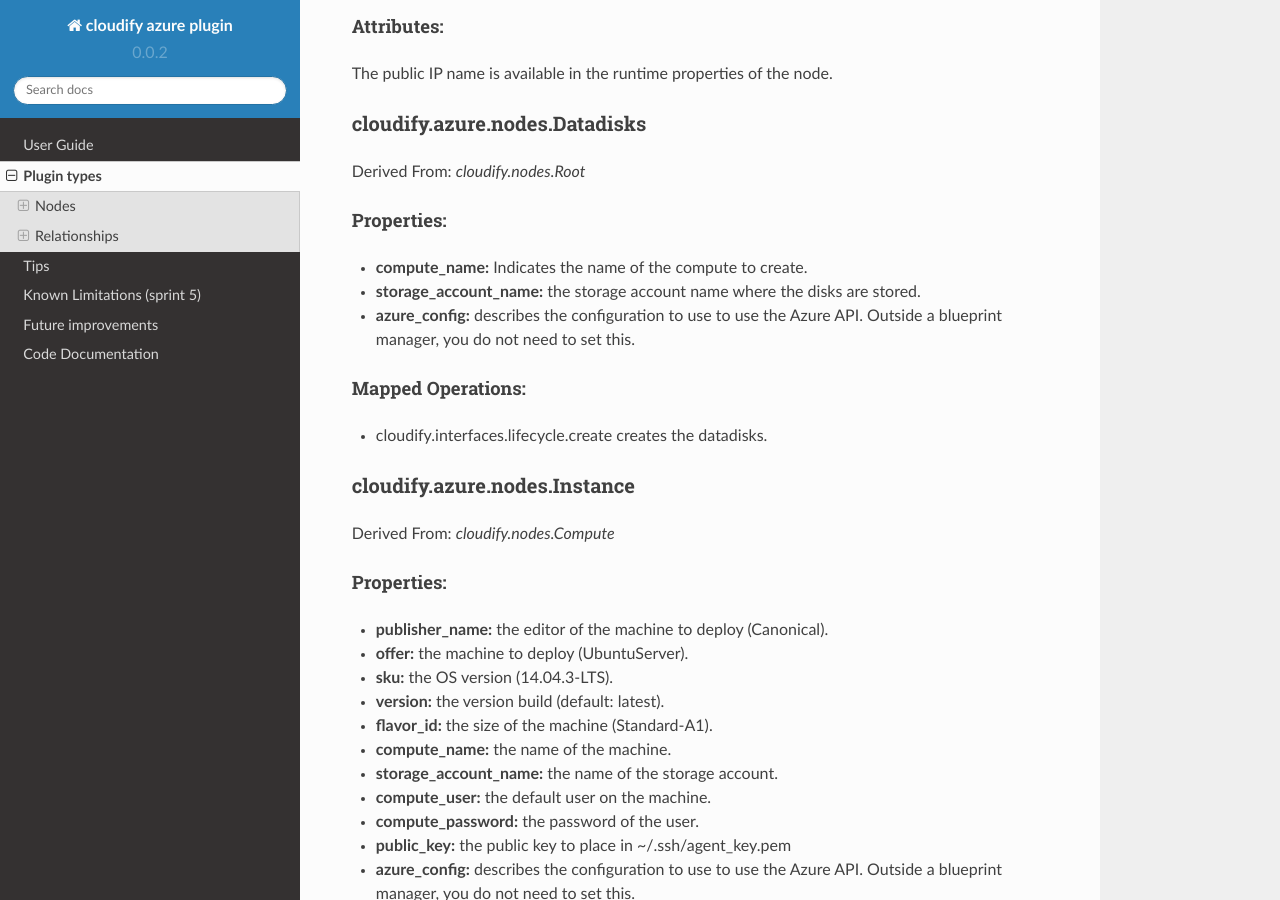
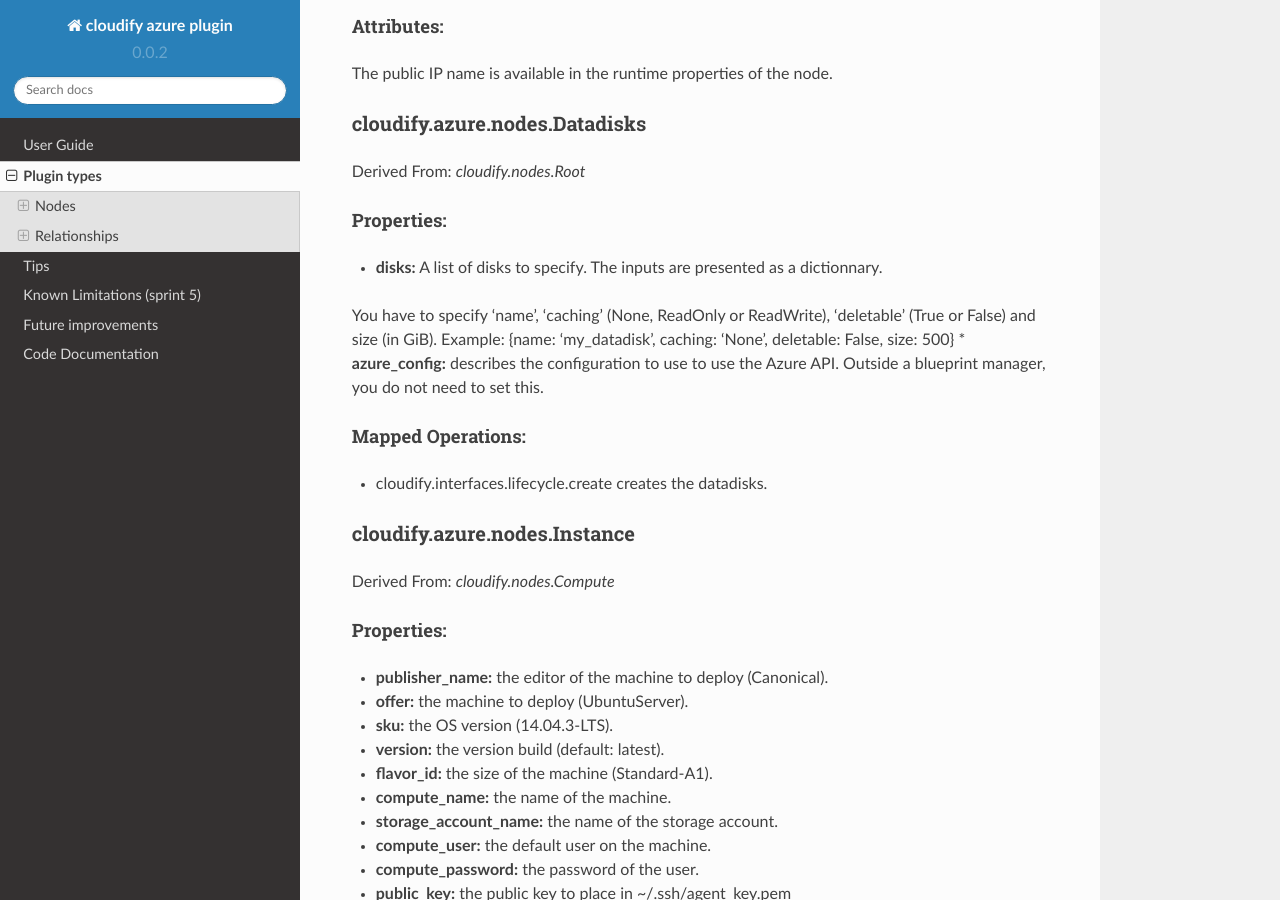
Before and after one commit to fastconnect/cloudify-azure-plugin, a Sphinx documentation site: the page built from docs/pages/plugin_types.rst, in a window 1280 px wide and 900 px high, scrolled down 5665 px. Built offline with Sphinx 7.4.7 and the Read the Docs theme 2.0.0, drawn with Linux system fonts in a browser that asks for light colours; pages that are not in the unit, such as notebooks, are missing from menus.

Commit message:
UPDATE (168) changes documentation

```diff
--- a/docs/pages/miscellanous.rst
+++ b/docs/pages/miscellanous.rst
@@ -9,9 +9,10 @@
 ****************************
 
 * Main resources (resource group, storage account, network, subnet) are fixed by the manager.
-* Datadisks may have a weird behaviour. Azure does not provide a clean way to use datadisks. Eventually, you cannot delete datadisks.
 * You may not put more than one NIC per machine.
 * Only one PIP can be attached to one NIC.
+* You cannot choose the name of the OS disk, the chosen pattern is "vmname_storageaccountname.vhd".
+* You cannot choose the name of the container within the storage account, the chosen pattern is "vmname-vhds".
 
 *******************
 Future improvements
--- a/docs/pages/plugin_types.rst
+++ b/docs/pages/plugin_types.rst
@@ -215,8 +215,9 @@
 Properties:
 ^^^^^^^^^^^
 
-* **compute_name:** Indicates the name of the compute to create.
-* **storage_account_name:** the storage account name where the disks are stored.
+* **disks:** A list of disks to specify. The inputs are presented as a dictionnary.
+You have to specify 'name', 'caching' (None, ReadOnly or ReadWrite), 'deletable' (True or False) and size (in GiB).
+Example: {name: 'my_datadisk', caching: 'None', deletable: False, size: 500}
 * **azure_config:** describes the configuration to use to use the Azure API. Outside a blueprint manager, you do not need to set this.
 
 Mapped Operations:
--- a/plugin.yaml
+++ b/plugin.yaml
@@ -182,7 +182,7 @@
         default: {}
         description: >
           A list of disks to attache to the machine. The required inputs are
-          'name', 'caching' (None, ReadOnly or ReadWrite), 'attach' (True or False),
+          'name', 'caching' (None, ReadOnly or ReadWrite), 'deletable' (True or False),
           and size (in GB).
       azure_config:
         default: {}
@@ -190,6 +190,8 @@
       cloudify.interfaces.lifecycle:
         create:
           implementation: azure.plugin.datadisks.create
+        delete:
+            implementation: azure.plugin.datadisks.delete
 
   cloudify.azure.nodes.Instance:
     derived_from: cloudify.nodes.Compute
```
Also changed, not shown: other parts of docs/pages/miscellanous.rst (+1 -0 lines), 3 other files.
